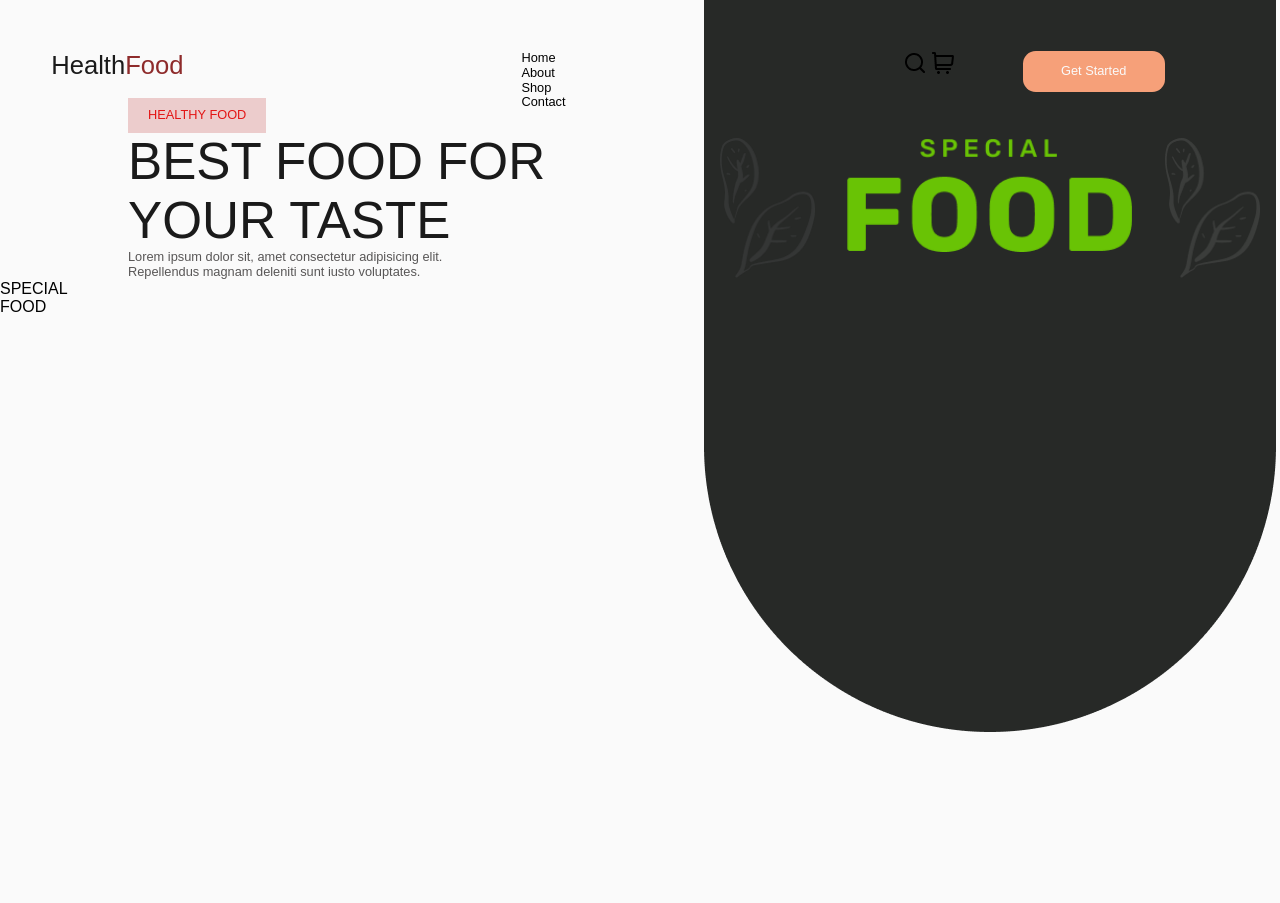
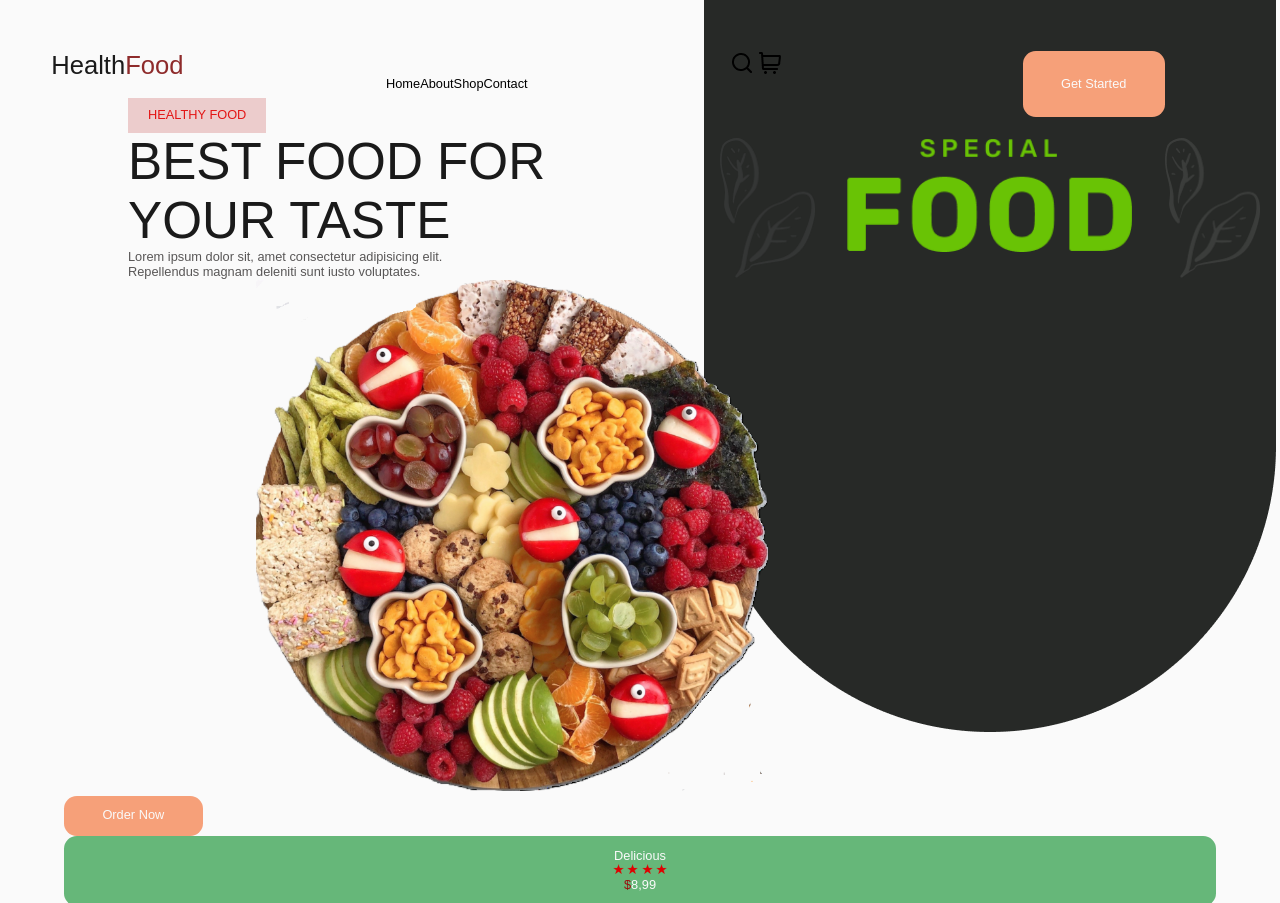
Before and after one commit to acceptus2011/Finalproject-F, a plain HTML site: page index.html in a window 1280 px wide. Shown: the top 903 px of the page. Before the commit the page ends 800 px from the top, so only its background shows below. Drawn offline with nearby package versions, Linux system fonts and the light colour scheme.

Commit message:
added Finalproject-F

```diff
--- a/index.html
+++ b/index.html
@@ -11,7 +11,7 @@
             <nav class="head-nav">
                 <ul class="head-ul">
                     <li class="health">Health<span class="food">Food</span></li>
-                    <li>
+                    <li class="H-A-Sh-C">
                         <p>Home</p>
                         <p>About</p>
                         <p>Shop</p>
@@ -21,17 +21,8 @@
                         <img src="./assets/icons/Search.png" />
 
                         <img src="./assets/icons/Basket.png" />
-                        <button class="gs-btn">Get Started</button>
                     </li>
-                    <!-- <button class="gs-btn">Get Started</button>
-                    <span class="box-ver-nar">
-                        <section class="box-vertical" href="#"></section>
-                        <li class="narezki-3">
-                            <img
-                                src="./assets/icons/foto_ideya_narezki_na_stol-3-816x1024.png"
-                                width="50%" />
-                        </li>
-                    </span> -->
+                    <button class="gs-btn">Get Started</button>
                 </ul>
             </nav>
             <div class="PositionHeaderFather">
@@ -78,11 +69,14 @@
                     Lorem ipsum dolor sit, amet consectetur adipisicing elit.
                     <p>Repellendus magnam deleniti sunt iusto voluptates.</p>
                 </li>
+            </ul>
+            <a class="narezki-3">
+                <img
+                    src="./assets/icons/foto_ideya_narezki_na_stol-3-816x1024.png"
+                    width="40%" />
+            </a>
 
-                <li class="special">SPECIAL</li>
-                <li class="food-1">FOOD</li>
-            </ul>
-            <!-- <button class="order-now">Order Now</button>
+            <button class="order-now">Order Now</button>
             <button class="delicious">
                 Delicious
                 <p>
@@ -94,18 +88,18 @@
                 <p class="money"><a class="money-1">$</a>8,99</p>
             </button>
             <a class="green-arrow"
-                ><img src="./assets/icons/Green arrow.jpg" width="20%"
+                ><img src="./assets/icons/Green arrow.png" width="20%"
             /></a>
             <span class="box-hor-nar">
                 <section class="box-horizontal" href="#"></section>
                 <li class="narezki-50">
                     <img
-                        src="./assets/icons/foto_ideya_narezki_na_stol-50-1024x1024.jpg"
+                        src="./assets/icons/foto_ideya_narezki_na_stol-50-1024x1024.png"
                         width="18%" />
                 </li>
-            </span> -->
+            </span>
         </main>
-        <!-- <footer>
+        <footer>
             <ul class="footer-ul">
                 <li class="whywe">
                     Why We Are The
@@ -118,6 +112,6 @@
                 </li>
                 <li></li>
             </ul>
-        </footer> -->
+        </footer>
     </body>
 </html>
--- a/sass/components/Header/_Header.scss
+++ b/sass/components/Header/_Header.scss
@@ -20,6 +20,7 @@
 }
 
 .head-ul {
+    // display: flex;
     padding: 2vw;
     font-size: 1vw;
     display: flex;
@@ -33,6 +34,11 @@
 
 .food {
     color: #8e2b2b;
+}
+
+.H-A-Sh-C {
+    display: flex;
+    margin: 2vw;
 }
 
 .box-ver-nar {
```
Also changed, not shown: assets/icons/Green arrow.png (renamed from assets/icons/Green arrow.jpg), assets/icons/foto_ideya_narezki_na_stol-107-1024x1024.png (renamed from assets/icons/foto_ideya_narezki_na_stol-107-1024x1024.jpg), assets/icons/foto_ideya_narezki_na_stol-127-1024x1024.png (renamed from assets/icons/foto_ideya_narezki_na_stol-127-1024x1024.jpg), assets/icons/foto_ideya_narezki_na_stol-50-1024x1024.png (renamed from assets/icons/foto_ideya_narezki_na_stol-50-1024x1024.jpg), css/index.css, css/index.min.css.
